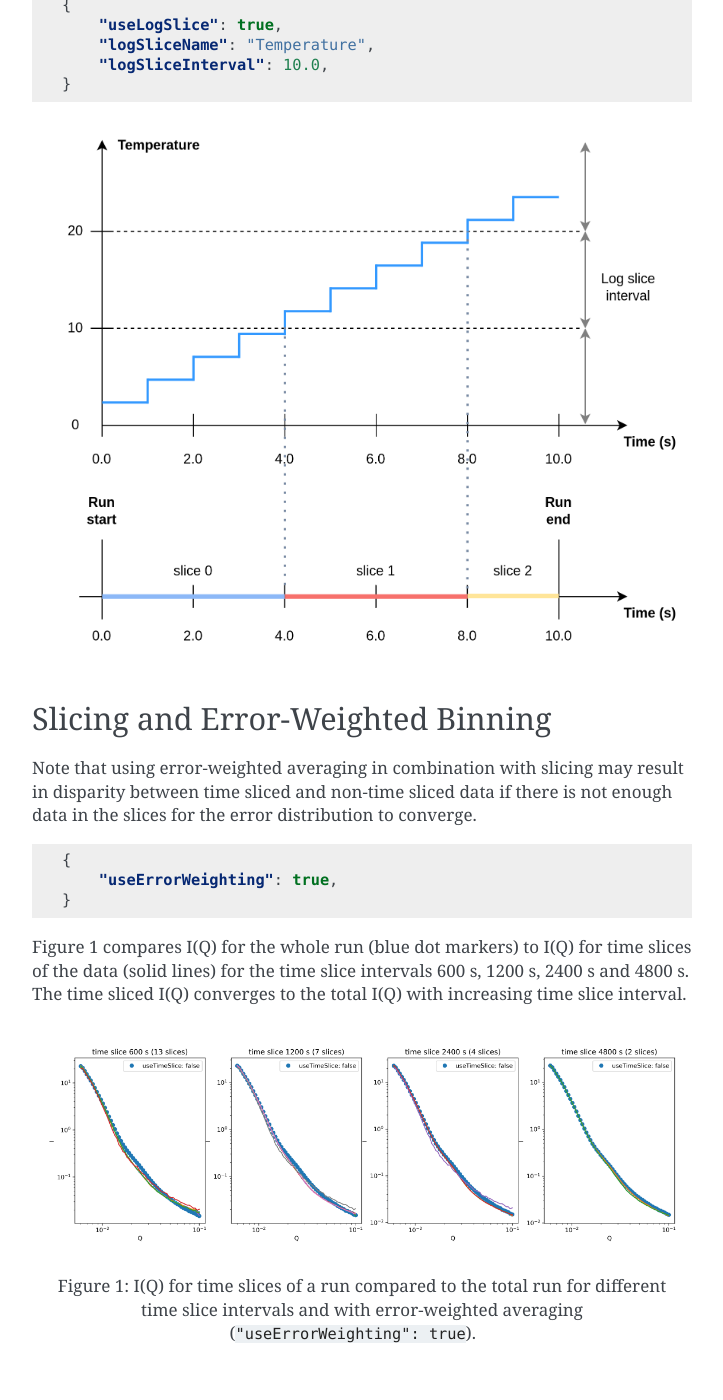
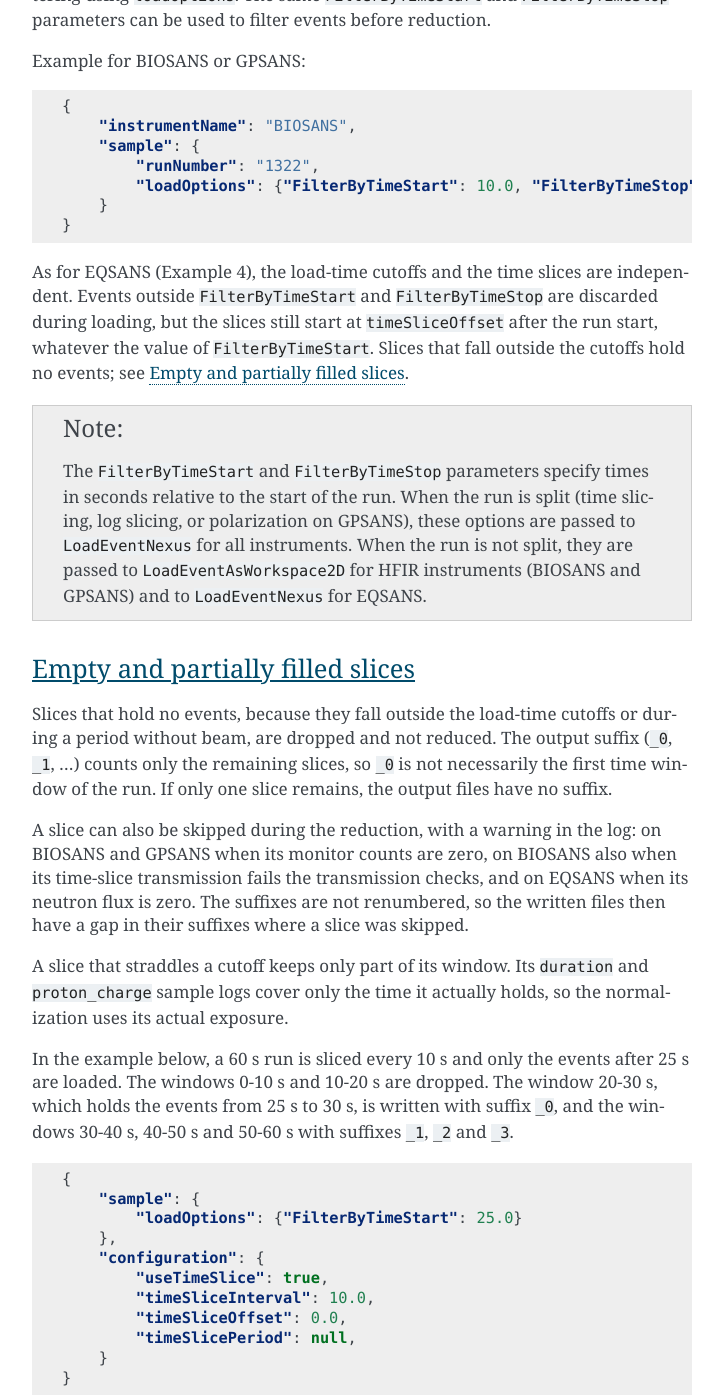
Before and after one commit to neutrons/drtsans, a Sphinx documentation site: the page built from docs/user/slicing.rst, in a window 1280 px wide and 1400 px high, scrolled down 4047 px. Shown: the whole window, without its empty margins (388-1111 px from the left). Built offline with Sphinx 7.4.7, drawn with Linux system fonts in a browser that asks for light colours; the version number is read from the project's files by our own code; some of the changed text lies outside the part shown.

Commit message:
Fix slice_start/slice_end after empty time slices are removed (#1199)
Co-authored-by: Claude Opus 5.5 <noreply@anthropic.com>

```diff
--- /dev/null
+++ b/docs/user/media/scripts/time_slicing_empty_slices.py
@@ -0,0 +1,72 @@
+"""Draw time_slicing_empty_slices.png for docs/user/slicing.rst, section "Empty and partially filled slices".
+
+A 60 s run is sliced every 10 s from the run start, and only the events after 25 s are loaded
+(``FilterByTimeStart = 25``). The windows 0-10 s and 10-20 s hold no events and are dropped. The window
+20-30 s keeps the events from 25 s onward. The remaining slices are labelled with their output suffix.
+
+Usage: python time_slicing_empty_slices.py <output directory>
+"""
+
+import argparse
+import os
+
+import matplotlib
+
+matplotlib.use("Agg")
+import matplotlib.pyplot as plt  # noqa: E402
+from matplotlib.patches import Rectangle  # noqa: E402
+
+INK, DROPPED, BOX_FACE, BOX_EDGE = "#1f1f1f", "#c8c8c8", "#f4f4f4", "#555555"
+SLICE_COLORS = ["#8fb8f6", "#f4736c", "#fde49b", "#8ab56a"]  # colors of the other time-slicing figures
+RUN_END, INTERVAL, FILTER_START = 60.0, 10.0, 25.0  # seconds
+Y_LINE = 0.0  # height of the time axis
+
+
+def draw(output_directory: str) -> str:
+    """Draw the figure and return the path of the saved PNG."""
+    fig, ax = plt.subplots(figsize=(10.8, 3.5))
+
+    # time axis, run start and run end
+    ax.annotate("", xy=(RUN_END + 8.0, Y_LINE), xytext=(-4.0, Y_LINE), arrowprops=dict(arrowstyle="-|>", color=INK))
+    ax.text(RUN_END + 8.0, Y_LINE - 0.25, "Time (s)", fontsize=14, fontweight="bold", ha="center", va="top")
+    for t, label in [(0.0, "Run\nstart"), (RUN_END, "Run\nend")]:
+        ax.plot([t, t], [Y_LINE - 0.35, Y_LINE + 1.2], color=INK, lw=1.2)
+        ax.text(t, Y_LINE + 1.75, label, fontsize=14, fontweight="bold", ha="center", va="center")
+
+    # load-time cutoff, as in the figure of Example 4
+    ax.add_patch(Rectangle((FILTER_START, 0.7), RUN_END - FILTER_START - 0.6, 0.4, fc=BOX_FACE, ec=BOX_EDGE, lw=1.0))
+    ax.text((FILTER_START + RUN_END) / 2, 0.9, "FilterByTimeStart = 25 s", fontsize=13, ha="center", va="center")
+
+    # time windows: the first two are empty and dropped, the others become output suffixes _0 to _3
+    n_windows = int(RUN_END / INTERVAL)
+    for index in range(n_windows):
+        start, end = index * INTERVAL, (index + 1) * INTERVAL
+        dropped = end <= FILTER_START
+        color = DROPPED if dropped else SLICE_COLORS[(index - 2) % len(SLICE_COLORS)]
+        ax.plot([start, end], [Y_LINE, Y_LINE], color=color, lw=8, ls=(0, (2, 1)) if dropped else "-",
+                solid_capstyle="butt")  # fmt: skip
+        label = "dropped" if dropped else f"_{index - 2}"
+        ax.text((start + end) / 2, Y_LINE + 0.35, label, fontsize=13, ha="center", va="center",
+                color="#777777" if dropped else INK)  # fmt: skip
+    for t in range(0, int(RUN_END) + 1, int(INTERVAL)):
+        ax.plot([t, t], [Y_LINE - 0.12, Y_LINE + 0.12], color=INK, lw=1.2)
+        ax.text(t, Y_LINE - 0.45, f"{t:.0f}", fontsize=12, ha="center", va="top")
+
+    # annotations below the axis
+    for x, text in [(10.0, "no events"), (27.5, "events from 25 s kept")]:
+        ax.annotate(text, xy=(x, Y_LINE - 0.85), xytext=(x, Y_LINE - 1.6), fontsize=12, ha="center", va="center",
+                    arrowprops=dict(arrowstyle="-|>", color=INK))  # fmt: skip
+
+    ax.set_xlim(-5.0, RUN_END + 11.0)
+    ax.set_ylim(-1.9, 2.2)
+    ax.axis("off")
+    path = os.path.join(output_directory, "time_slicing_empty_slices.png")
+    fig.savefig(path, dpi=150, bbox_inches="tight")
+    plt.close(fig)
+    return path
+
+
+if __name__ == "__main__":
+    parser = argparse.ArgumentParser(description=__doc__.splitlines()[0])
+    parser.add_argument("output_directory", help="directory where the PNG is written")
+    draw(parser.parse_args().output_directory)
--- a/docs/user/slicing.rst
+++ b/docs/user/slicing.rst
@@ -63,6 +66,9 @@ Example 2: Slicing using time interval and offset
    :alt: Diagram of time slicing using an interval and offset
    :width: 800px
 
+Events recorded before ``timeSliceOffset`` (here 0-1 s) are discarded. When the remaining run is not an
+exact multiple of ``timeSliceInterval``, the last slice is shorter (here slice 4, from 9 s to 10 s).
+
 Example 3: Slicing using time slice period
 ++++++++++++++++++++++++++++++++++++++++++
 
@@ -82,7 +88,25 @@ In the figure, red slices are reduced together, and blue slices are reduced toge
    :alt: Diagram of time slicing using an interval and a period
    :width: 800px
 
-Note: if the time slice interval is a non-integer multiple of the period, then the remainder will be the last of the slices. In the example below, there will be two 3 second slices, then one 2 second slice.
+The offset also applies to periodic slicing. With ``"timeSliceOffset": 1.0`` and the same interval and
+period, the first period starts at 1 s and the last window (9-10 s) is shorter:
+
+.. code-block:: json
+
+    {
+        "useTimeSlice": true,
+        "timeSliceInterval": 2.0,
+        "timeSliceOffset": 1.0,
+        "timeSlicePeriod": 4.0,
+    }
+
+.. figure:: media/time_slicing_offset_period.png
+   :alt: Diagram of time slicing using an interval, an offset and a period
+   :width: 800px
+
+Note: if the period is not an integer multiple of the time slice interval, then the remainder of each period
+forms its last, shorter slice. In the example below, each period holds two 3 second slices, then one
+2 second slice.
 
 .. code-block:: json
 
@@ -140,14 +163,90 @@ Example for BIOSANS or GPSANS:
         }
     }
 
-When using ``loadOptions`` with time slicing on HFIR instruments, the time filtering is applied
-first during loading, and then the time slicing is applied to the filtered events. This allows for
-fine-grained control over which portion of the run to analyze.
+As for EQSANS (Example 4), the load-time cutoffs and the time slices are independent. Events outside
+``FilterByTimeStart`` and ``FilterByTimeStop`` are discarded during loading, but the slices still start at
+``timeSliceOffset`` after the run start, whatever the value of ``FilterByTimeStart``. Slices that fall
+outside the cutoffs hold no events; see `Empty and partially filled slices`_.
 
 .. note::
    The ``FilterByTimeStart`` and ``FilterByTimeStop`` parameters specify times in seconds relative
-   to the start of the run. For HFIR instruments (BIOSANS and GPSANS), these options are passed to
-   ``LoadEventAsWorkspace2D``, while for SNS instruments (EQSANS), they are passed to ``LoadEventNexus``.
+   to the start of the run. When the run is split (time slicing, log slicing, or polarization on GPSANS), these
+   options are passed to ``LoadEventNexus`` for all instruments. When the run is not split, they are passed
+   to ``LoadEventAsWorkspace2D`` for HFIR instruments (BIOSANS and GPSANS) and to ``LoadEventNexus`` for
+   EQSANS.
+
+Empty and partially filled slices
++++++++++++++++++++++++++++++++++
+
+Slices that hold no events, because they fall outside the load-time cutoffs or during a period without
+beam, are dropped and not reduced. The output suffix (``_0``, ``_1``, ...) counts only the remaining
+slices, so ``_0`` is not necessarily the first time window of the run. If only one slice remains, the
+output files have no suffix.
+
+A slice can also be skipped during the reduction, with a warning in the log: on BIOSANS and GPSANS when its
+monitor counts are zero, on BIOSANS also when its time-slice transmission fails the transmission checks, and
+on EQSANS when its neutron flux is zero. The suffixes are not renumbered, so the written files then have a
+gap in their suffixes where a slice was skipped.
+
+A slice that straddles a cutoff keeps only part of its window. Its ``duration`` and ``proton_charge``
+sample logs cover only the time it actually holds, so the normalization uses its actual exposure.
+
+In the example below, a 60 s run is sliced every 10 s and only the events after 25 s are loaded. The windows
+0-10 s and 10-20 s are dropped. The window 20-30 s, which holds the events from 25 s to 30 s, is written
+with suffix ``_0``, and the windows 30-40 s, 40-50 s and 50-60 s with suffixes ``_1``, ``_2`` and ``_3``.
+
+.. code-block:: json
+
+    {
+        "sample": {
+            "loadOptions": {"FilterByTimeStart": 25.0}
+        },
+        "configuration": {
+            "useTimeSlice": true,
+            "timeSliceInterval": 10.0,
+            "timeSliceOffset": 0.0,
+            "timeSlicePeriod": null,
+        }
+    }
+
+.. figure:: media/time_slicing_empty_slices.png
+   :alt: Diagram of time slicing with empty slices removed
+   :width: 800px
+
+With periodic slicing, an empty window does not remove a slice, because each slice also collects the events
+of the same window in the other periods. In the figure of Example 4, the empty window 0-2 s belongs to slice 0,
+which still holds the events recorded from 4 s to 6 s and from 8 s to 8.71 s.
+
+Slice metadata
+++++++++++++++
+
+Each slice receives the following sample logs:
+
+.. list-table::
+   :header-rows: 1
+   :widths: 25 75
+
+   * - Sample log
+     - Meaning
+   * - ``slice_start``, ``slice_end``
+     - Time slicing: start and end of the slice's window, in seconds from the run start. This is the full
+       window even when the slice is only partly filled, and the last slice may end slightly after the run end.
+       Periodic slicing: start and end of the window, in seconds from the start of each period. Log slicing: lower and upper
+       values of the sample log, in the log's units.
+   * - ``slice_interval``
+     - Time and periodic slicing: the value of ``timeSliceInterval``, in seconds. Log slicing: the
+       log-value interval.
+   * - ``slice_period``
+     - The value of ``timeSlicePeriod``, in seconds (periodic slicing only).
+   * - ``slice_parameter``
+     - ``relative time from start`` (time slicing), ``periodic time from start`` (periodic slicing), or the
+       name of the sample log (log slicing).
+   * - ``slice``, ``number_of_slices``
+     - Position of the slice, counting from 1, and number of slices. Both count only the remaining slices.
+   * - ``duration``
+     - The exposure the slice actually covers, in seconds.
+
+To place a slice in time, use ``slice_start`` and ``slice_end``, not the output suffix.
 
 Log Slicing
 -----------
```
Also changed, not shown: other parts of docs/user/slicing.rst (+4 -2 lines), docs/user/media/time_slicing_empty_slices.png (added), 5 other files.
